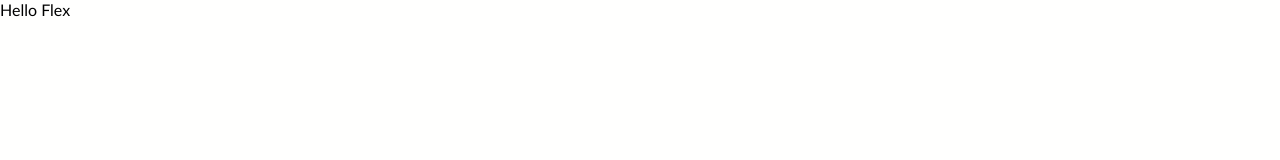
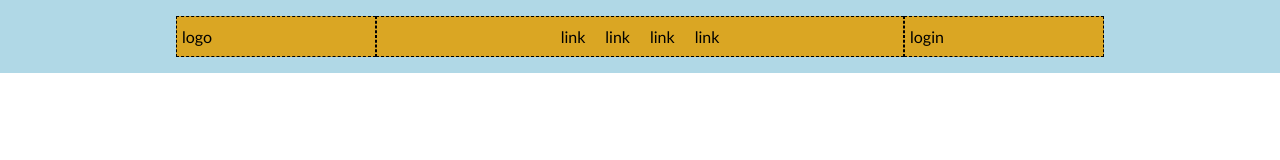
Before and after one commit to constantinandrei/htmlcss-struttura-discord, a plain HTML site: page index.html in a window 1280 px wide. Drawn offline with Linux system fonts and the light colour scheme.

Commit message:
header completed

```diff
--- a/css/style.css
+++ b/css/style.css
@@ -4,10 +4,39 @@
     box-sizing: border-box;
 }
 
+:root {
+    --border: 1px dashed black;
+}
+
 body {
-    background-color: #FFFFFE;
     font-family: "Trebuchet MS", "Lucida Sans Unicode", "Lucida Grande", "Lucida Sans", Arial, sans-serif;
     font-size: 16px;
+}
+
+header {
+    background-color: rgb(176, 216, 230);
+}
+
+header .container.flex {
+    padding: 1rem 1rem;
+}
+
+.flex {
+    display: flex;
+}
+
+.header-box {
+    min-width: 200px;
+    padding: 10px 5px;
+}
+
+.header-box.flex {
+    flex-grow: 1;
+    justify-content: center;
+}
+
+.link-box {
+    padding: 0 10px;
 }
 
 .container {
@@ -16,6 +45,12 @@ body {
     min-width: 300px;
     margin: 0 auto;
     padding: 2em 1em;
+}
+
+.header-box {
+    background-color: rgb(218, 166, 35);
+    border: var(--border);
+    min-height: 10px;
 }
 
 .clearfix::after {
--- a/index.html
+++ b/index.html
@@ -9,11 +9,20 @@
 </head>
 <body>
     <header>
-
+        <div class="container flex">
+            <div class="header-box">logo</div>
+            <div class="header-box flex">
+                <div class="link-box">link</div>
+                <div class="link-box">link</div>
+                <div class="link-box">link</div>
+                <div class="link-box">link</div>
+            </div>
+            <div class="header-box">login</div>
+        </div>
     </header>
 
     <main>
-        Hello Flex
+
     </main>
 
     <footer>
```
